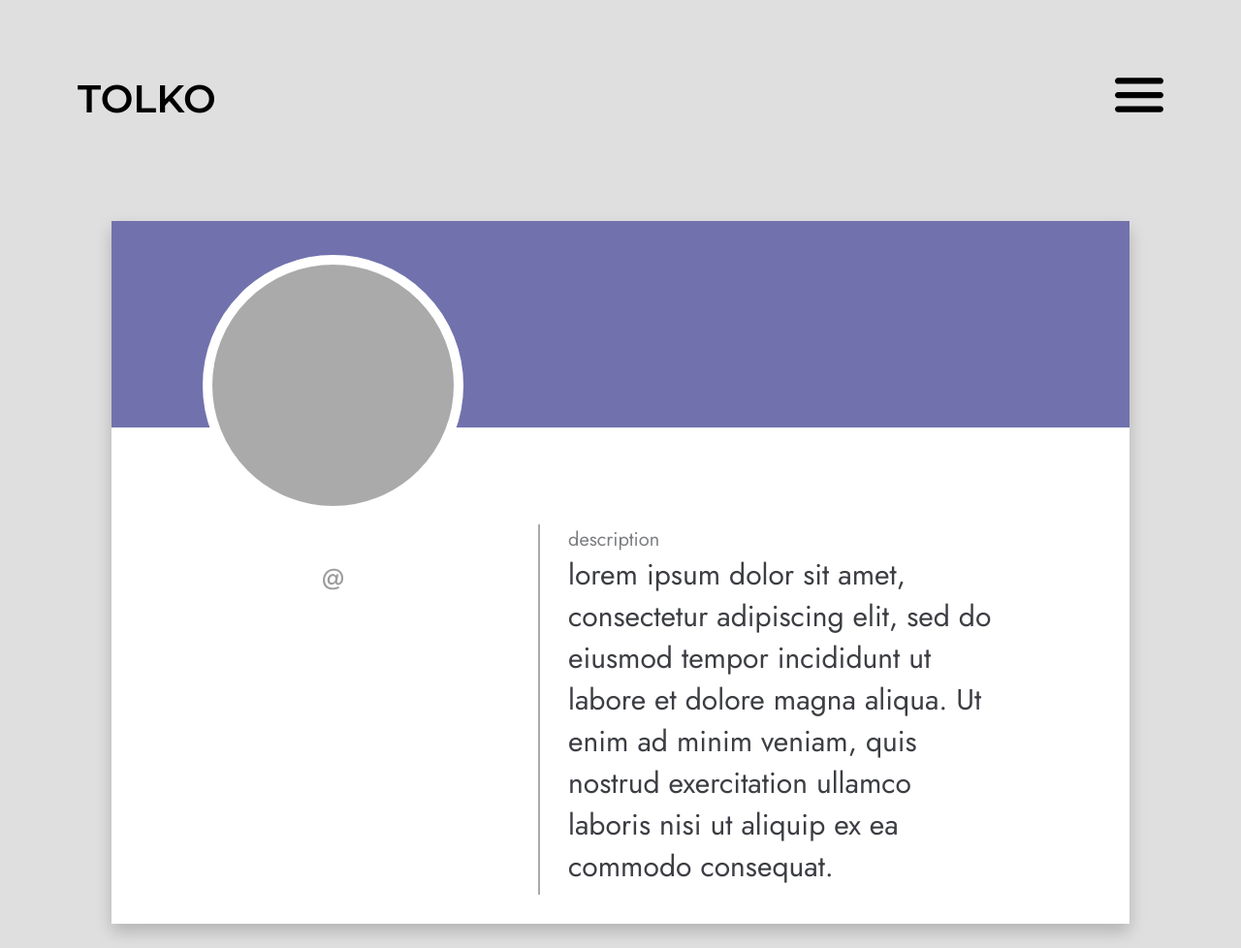
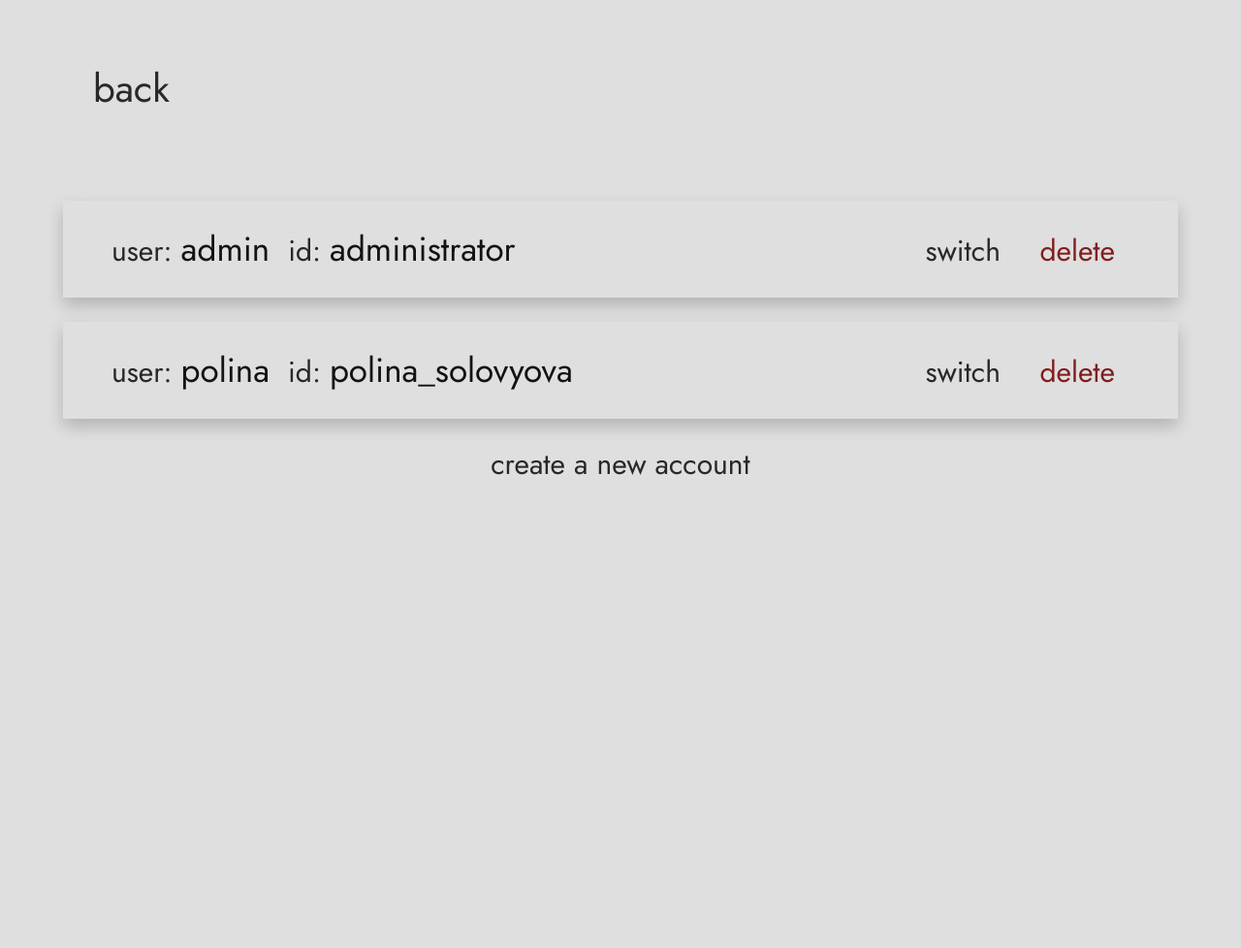
Before and after one commit to polinasolovyova/lab4, a PHP site: page / in a window 1280 px wide. Shown: the whole page at 97% size. After the commit the page ends 490 px from the top, so only its background shows below. Run offline with PHP 8.4, Linux system fonts and the light colour scheme; data that the repository does not hold is empty.

Commit message:
Update index.php

```diff
--- a/lab4/index.php
+++ b/lab4/index.php
@@ -1,21 +1,6 @@
 <?php
 
     $xml = simplexml_load_file("src/data/users.xml") or die("Error: Cannot create object");
-
-    if (isset($_GET['id'])) {
-
-        $id = $_GET['id'];
-
-        foreach ($xml->user as $user)  {
-            if ($user['id'] == $id) {
-                $name = $user->name;
-                $tag = $user->tag;
-                break;
-            }
-
-        }
-    }
-
 ?>
 
 <!DOCTYPE html>
@@ -33,7 +18,7 @@
     <link rel="preconnect" href="https://fonts.gstatic.com" crossorigin>
     <link href="https://fonts.googleapis.com/css2?family=Jost&family=Montserrat:wght@600&display=swap" rel="stylesheet">
 
-    <title>TOLKO</title>
+    <title>My accounts</title>
 
 </head>
 
@@ -41,42 +26,40 @@
 
     <header>
 
-        <h1 id = "logo">TOLKO</h1>
-
-        <div class = "menu">
-
-            <img id = "hamburger" src = "src/icons/menu.svg">
-
-            <div class="menu-content">
-                <a href = "create.php">create account</a>
-                <a href = "list.php">manage accounts</a>
-            </div>
-
-        </div>
+        <a id = "back" href = "list.php"> <span>back</span> </a>
 
     </header>
 
-    <div class = "island" id = "profile">
+    <div>
+        <?php
 
-        <div id = "bg"></div>
+        foreach ($xml->user as $user)
+        {
+        ?>
 
-        <div id = "pfp">
-            <div class = "user_name">
-                <?php echo $name ?>
-                <div class = "id" > @<?php echo $tag ?> </div>
-            </div>
-        </div>
+            <div class = "island" id = "account">
 
-        <div id = "line">
-            <div class = "name_description">
-                description
-                <div class = "description">
-                    lorem ipsum dolor sit amet, consectetur adipiscing elit, sed do eiusmod tempor incididunt ut labore et dolore magna aliqua. Ut enim ad minim veniam, quis nostrud exercitation ullamco laboris nisi ut aliquip ex ea commodo consequat.
+                <div class= "info">
+                    <span>user: </span> <span class="account_name"> <?= $user->name ?></span>
+                    <span>id: </span> <span class="account_id"> <?= $user->tag ?></span>
                 </div>
+
+                <div class = "buttons">
+                    <a id = "button" href="list.php?id=<?= $user['id']?>">switch</a>
+                    <a id = "button_del" href="delete.php?id=<?= $user['id']?>">delete</a>
+                </div>
+
             </div>
 
-        </div>
+        <?php
+        }
 
+        ?>
+
+    </div>
+
+    <div id = "create">
+        <a id = "button" href="create.php">create a new account</a>
     </div>
 
 </body>
```
